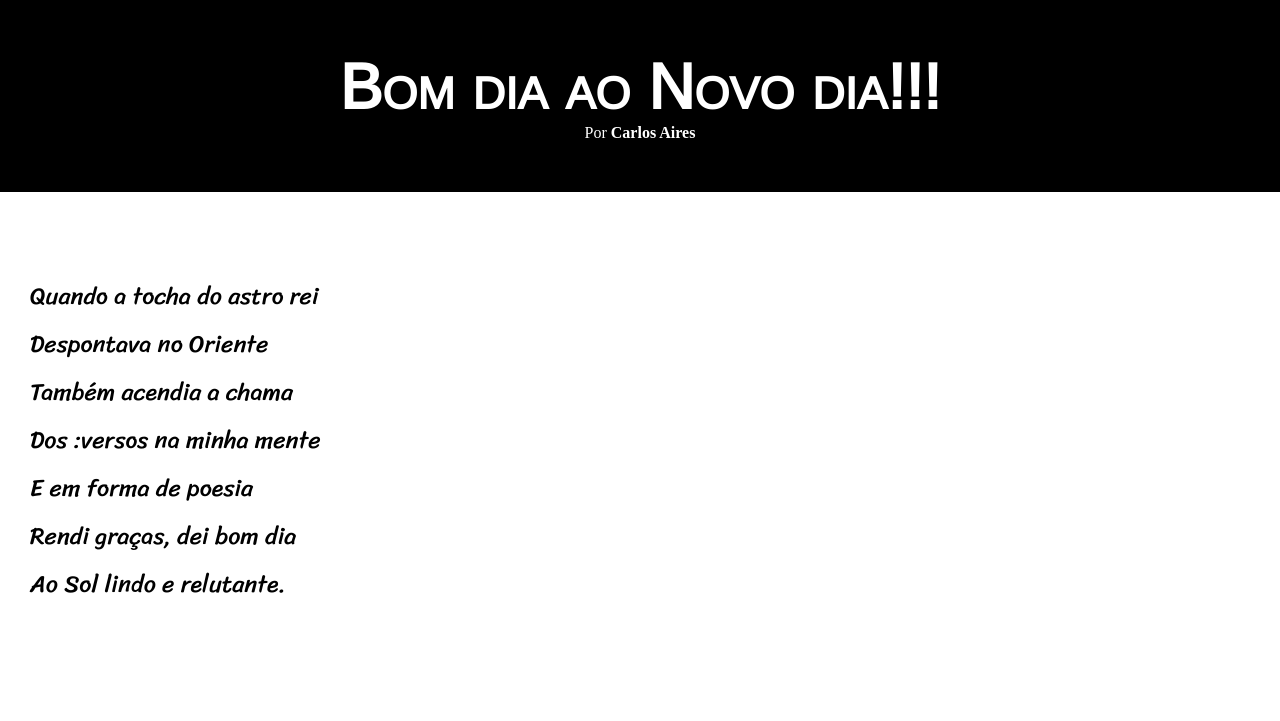
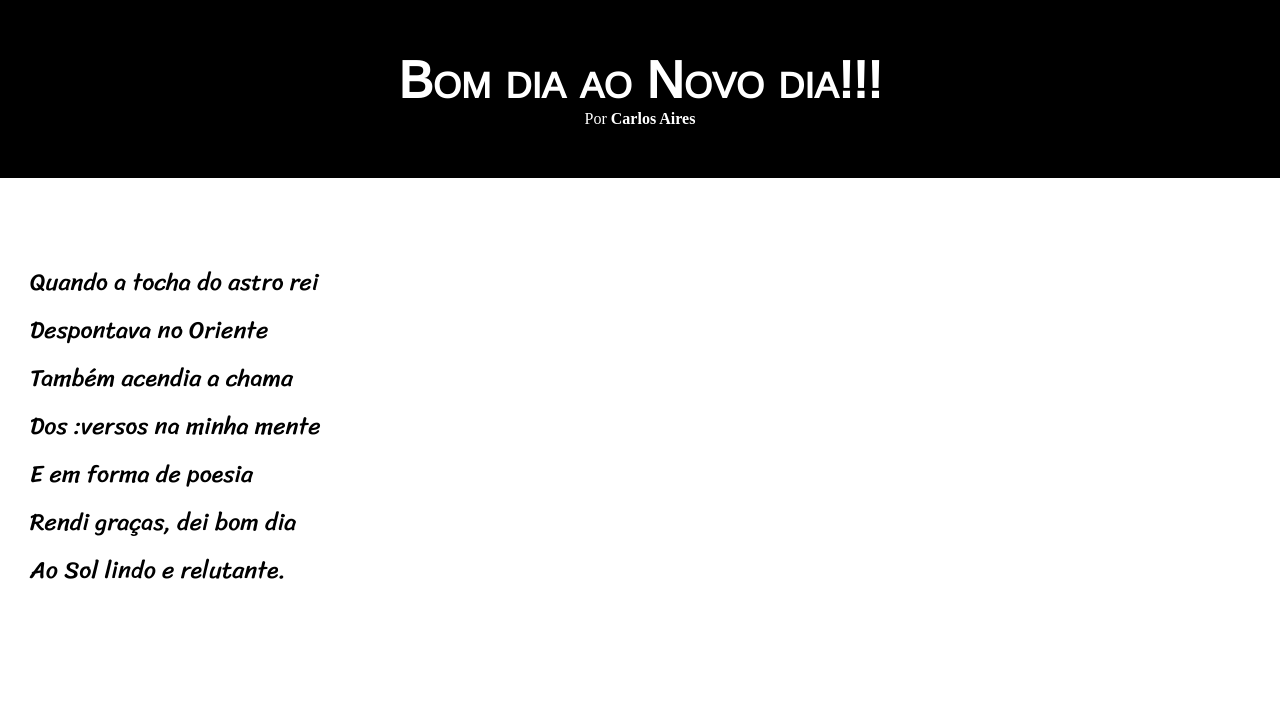
Before and after one commit to dev-jramos/Cordel, a plain HTML site: page index.html in a window 1280 px wide. Shown: the top 721 px of the page. Drawn offline with nearby package versions, Linux system fonts and the light colour scheme.

Commit message:
Atualização do css

```diff
--- a/estilo/style.css
+++ b/estilo/style.css
@@ -28,7 +28,7 @@ header {
 header > h1 {
     padding-top: 50px;
     font-family: var(--fontCab);
-    font-size: 8vh;
+    font-size: 6.5vh;
     font-variant: small-caps;
 }
 
```
